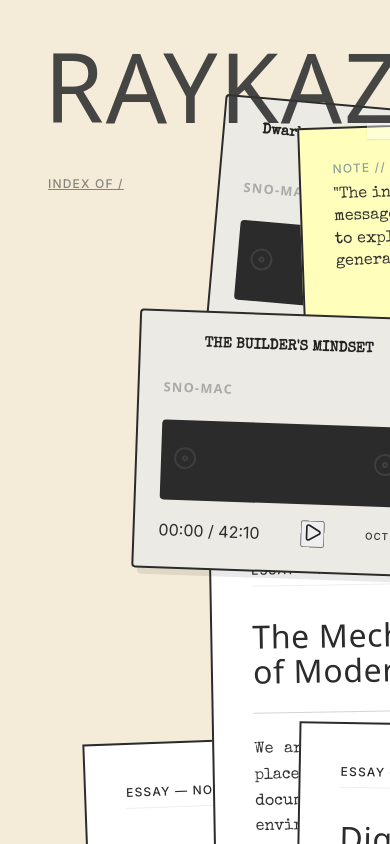
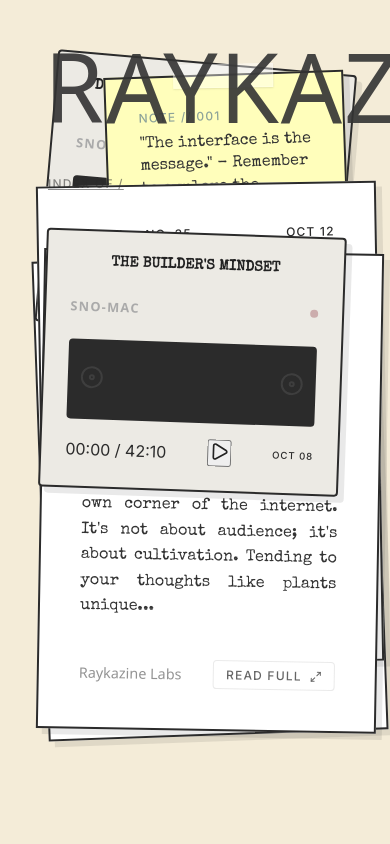
Before and after one commit to Hallicopter/raykazine, a React (Vite) app: page / in a window 390 px wide. Built offline with nearby package versions, Linux system fonts and the light colour scheme; a web font is replaced by a local one.

Commit message:
Implement strict viewport boundaries for responsive layout (v2.1)

```diff
--- a/src/pages/Home.jsx
+++ b/src/pages/Home.jsx
@@ -45,14 +45,40 @@ const Home = ({ onNavigate }) => {
             style={styles.workbench}
         >
             {contentItems.map((item, index) => {
-                // Responsive Scaling
-                // Padding ensures items don't stick to the very edge
-                const padding = 80;
-                const availableWidth = windowSize.width - (padding * 2);
-                const availableHeight = windowSize.height - (padding * 2);
+                // Determine item dimensions to ensure containment
+                let itemWidth = 200;
+                let itemHeight = 200;
 
-                const finalX = padding + (item.x * availableWidth);
-                const finalY = padding + (item.y * availableHeight);
+                switch (item.type) {
+                    case 'ESSAY':
+                        itemWidth = 340;
+                        itemHeight = 540; // Approx height + meta
+                        break;
+                    case 'TAPE':
+                        itemWidth = 300;
+                        itemHeight = 200;
+                        break;
+                    case 'NOTE':
+                        itemWidth = 240;
+                        itemHeight = 240;
+                        break;
+                    default:
+                        itemWidth = 250;
+                }
+
+                // Responsive Scaling with strict boundary enforcement
+                const padding = 40;
+                const minX = padding;
+                const minY = padding;
+                const maxX = windowSize.width - itemWidth - padding;
+                const maxY = windowSize.height - itemHeight - padding;
+
+                // Ensure we don't cross (e.g. extremely small screens)
+                const safeWidth = Math.max(0, maxX - minX);
+                const safeHeight = Math.max(0, maxY - minY);
+
+                const finalX = minX + (item.x * safeWidth);
+                const finalY = minY + (item.y * safeHeight);
 
                 return (
                     <DraggableArtifact
```
